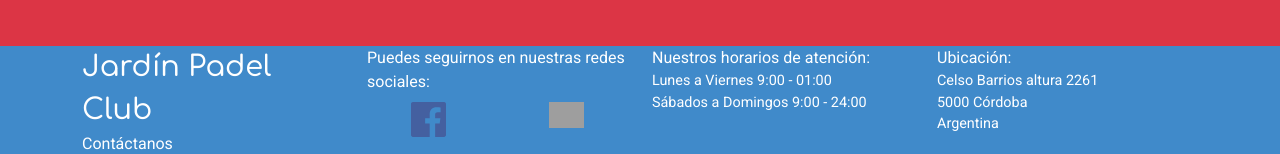
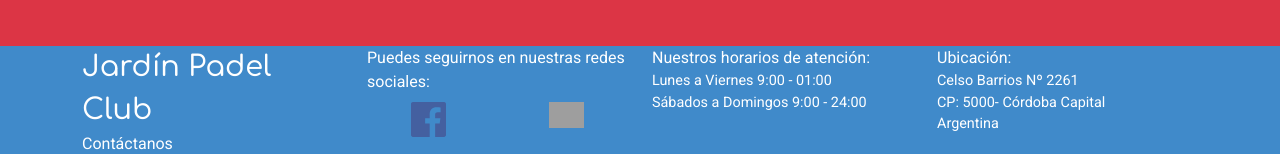
Before and after one commit to gonzagiorgis/pre-entrega2-giorgis, a React (Create React App) app: page / in a window 1280 px wide. Shown: the part 380-534 px from the top of the page. Built offline with nearby package versions, Linux system fonts and the light colour scheme; grey boxes are pictures that could not be loaded.

Commit message:
correccion Footer

```diff
--- a/package.json
+++ b/package.json
@@ -1,5 +1,5 @@
 {
-  "name": "pre-entrega1-giorgis",
+  "name": "pre-entrega2-giorgis",
   "version": "0.1.0",
   "private": true,
   "dependencies": {
--- a/public/index.html
+++ b/public/index.html
@@ -11,32 +11,11 @@
   <!-- CSS only -->
   <link href="https://cdn.jsdelivr.net/npm/bootstrap@5.2.3/dist/css/bootstrap.min.css" rel="stylesheet"
     integrity="sha384-rbsA2VBKQhggwzxH7pPCaAqO46MgnOM80zW1RWuH61DGLwZJEdK2Kadq2F9CUG65" crossorigin="anonymous">
-
-  <!--
-      Notice the use of %PUBLIC_URL% in the tags above.
-      It will be replaced with the URL of the `public` folder during the build.
-      Only files inside the `public` folder can be referenced from the HTML.
-
-      Unlike "/favicon.ico" or "favicon.ico", "%PUBLIC_URL%/favicon.ico" will
-      work correctly both with client-side routing and a non-root public URL.
-      Learn how to configure a non-root public URL by running `npm run build`.
-    -->
-  <title>React App</title>
+  <title>E-Store Jardín Padel Club</title>
 </head>
 
 <body>
-  <noscript>You need to enable JavaScript to run this app.</noscript>
   <div id="root"></div>
-  <!--
-      This HTML file is a template.
-      If you open it directly in the browser, you will see an empty page.
-
-      You can add webfonts, meta tags, or analytics to this file.
-      The build step will place the bundled scripts into the <body> tag.
-
-      To begin the development, run `npm start` or `yarn start`.
-      To create a production bundle, use `npm run build` or `yarn build`.
-    -->
   <!-- JavaScript Bundle with Popper -->
   <script src="https://cdn.jsdelivr.net/npm/bootstrap@5.2.3/dist/js/bootstrap.bundle.min.js"
     integrity="sha384-kenU1KFdBIe4zVF0s0G1M5b4hcpxyD9F7jL+jjXkk+Q2h455rYXK/7HAuoJl+0I4"
--- a/src/componentes/Footer.jsx
+++ b/src/componentes/Footer.jsx
@@ -54,8 +54,8 @@ const Footer = () => {
         </div>
         <div className="col-11 col-sm-3 text-footer mt-3 mt-sm-0">
           Ubicación:
-          <div className="text-footer-small">Celso Barrios altura 2261</div>
-          <div className="text-footer-small">5000 Córdoba</div>
+          <div className="text-footer-small">Celso Barrios Nº 2261</div>
+          <div className="text-footer-small">CP: 5000- Córdoba Capital</div>
           <div className="text-footer-small">Argentina</div>
         </div>
       </div>
--- a/src/index.css
+++ b/src/index.css
@@ -12,7 +12,7 @@
   font-size: 1.2rem;
   color: #ffffff;
   font-weight: 300;
-  animation: in 0.5s forwards
+  animation: in 1s forwards
 }
 
 .nav-link:hover {
@@ -37,7 +37,7 @@
 }
 
 .brand-icon:hover {
-  animation: out 1s forwards;
+  animation: out 0.5s forwards;
 }
 
 @keyframes in {
```
Also changed, not shown: 1 other file (tests, documents, lock files or other folders).
